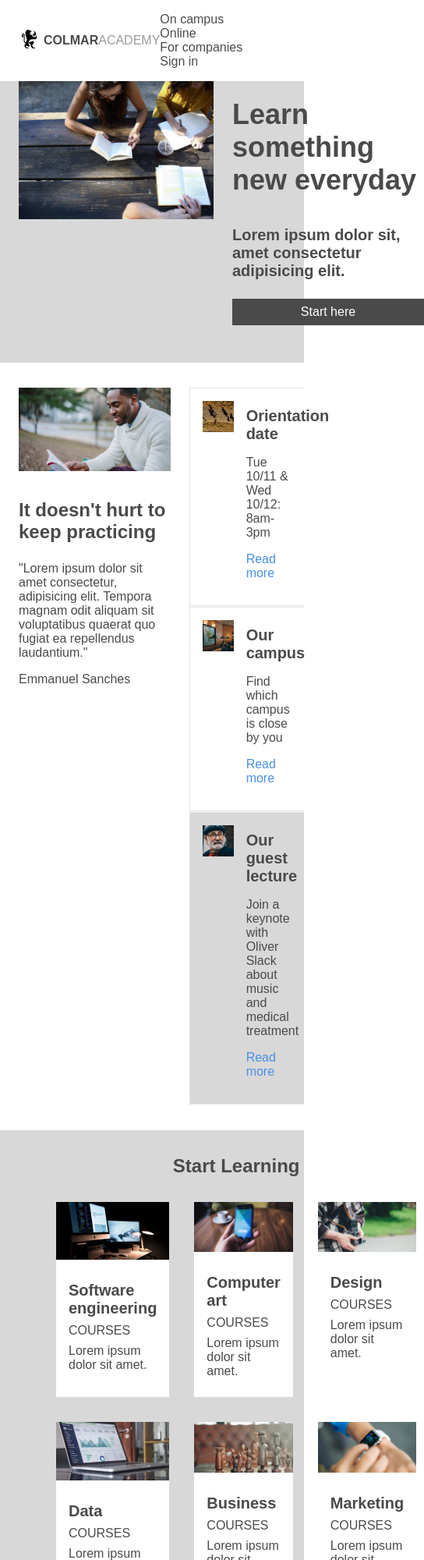
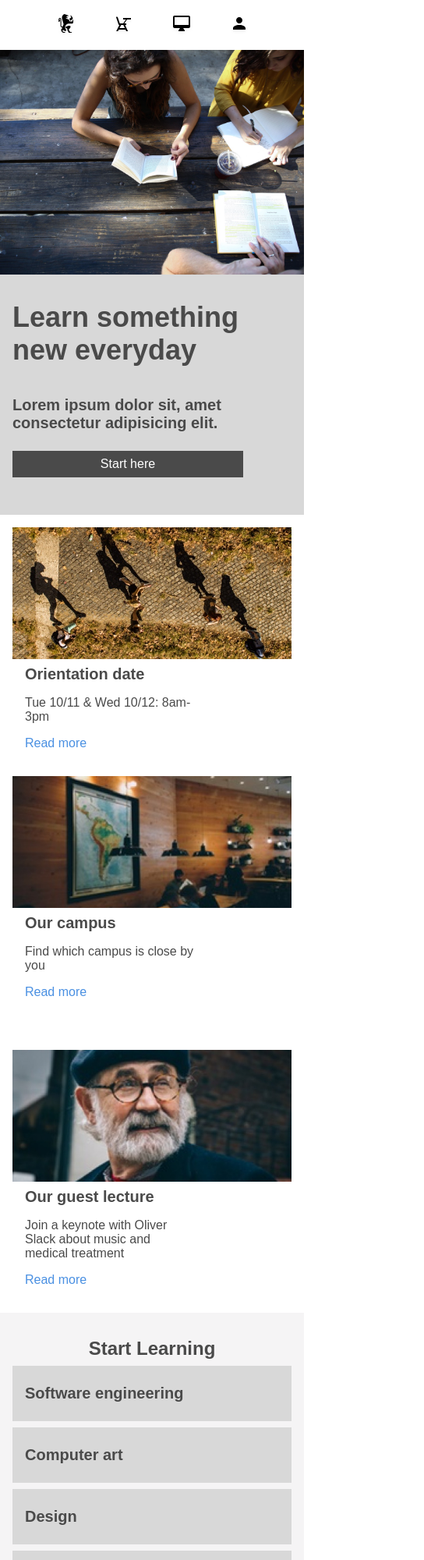
Before and after one commit to atypical-atip/colmar-academy, a plain HTML site: page index.html in a window 390 px wide. Shown: the top 2000 px of the page at 78% size, 544 px wide, since content can reach past the window. Drawn offline with Linux system fonts and the light colour scheme.

Commit message:
mobile version complete

```diff
--- a/index.html
+++ b/index.html
@@ -13,10 +13,13 @@
     <header>
         <div class="logo-container">
             <img src="resources/images/ic-logo.svg" alt="">
-            <span class="colmar">colmar</span>
-            <span class="academy">academy</span>
+            <img src="resources/images/ic-on-campus.svg" alt="" class="mobile">
+            <img src="resources/images/ic-online.svg" alt="" class="mobile">
+            <img src="resources/images/ic-login.svg" alt="" class="mobile">
+            <span class="colmar desktop">colmar</span>
+            <span class="academy desktop">academy</span>
         </div>
-            <nav class="header-navigation">
+            <nav class="header-navigation desktop">
                 <ul>
                     <li class="nav-item"><a href="#">On campus</a></li>
                     <li class="nav-item"><a href="#">Online</a></li>
@@ -40,7 +43,7 @@
         </section>
 
         <section class="information" id="information">
-            <div class="article">
+            <div class="article desktop">
                 <div class="img-container">
                     <img src="resources/images/information-main.jpg" alt="">
                 </div>
@@ -59,7 +62,7 @@
                     <div class="right-item-descr">
                         <h3>Orientation date</h3>
                         <p>Tue 10/11 & Wed 10/12: 8am-3pm</p>
-                        <p><a href="#">Read more</a></p>
+                        <p class="link"><a href="#">Read more</a></p>
                     </div>
                 </div>
                 <div class="right-item">
@@ -70,7 +73,7 @@
                     <div class="right-item-descr">
                         <h3>Our campus</h3>
                         <p>Find which campus is close by you</p>
-                        <p><a href="#">Read more</a></p>
+                        <p class="link"><a href="#">Read more</a></p>
                     </div>
                 </div>
                 <div class="right-item bg-gray">
@@ -81,7 +84,7 @@
                     <div class="right-item-descr">
                         <h3>Our guest lecture</h3>
                         <p>Join a keynote with Oliver Slack about music and medical treatment</p>
-                        <p><a href="#">Read more</a></p>
+                        <p class="link"><a href="#">Read more</a></p>
                     </div>
                 </div>
             </div>
@@ -90,51 +93,51 @@
         <section id="course" class="bg-gray">
             <h2 class="title">Start Learning</h2>
             <div class="course-item">
-                <div class="img-container"><img src="resources/images/course-software.jpg" alt=""></div>
+                <div class="img-container desktop"><img src="resources/images/course-software.jpg" alt=""></div>
                 <div class="item-descr">
                     <h3>Software engineering</h3>
-                    <p class="type">courses</p>
-                    <p>Lorem ipsum dolor sit amet.</p>
+                    <p class="type desktop">courses</p>
+                    <p class="course-item-descr desktop">Lorem ipsum dolor sit amet.</p>
                 </div>
             </div>
             <div class="course-item">
-                <div class="img-container"><img src="resources/images/course-computer-art.jpg" alt=""></div>
+                <div class="img-container desktop"><img src="resources/images/course-computer-art.jpg" alt=""></div>
                 <div class="item-descr">
                     <h3>Computer art</h3>
-                    <p class="type">courses</p>
-                    <p class="course-item-descr">Lorem ipsum dolor sit amet.</p>
+                    <p class="type desktop">courses</p>
+                    <p class="course-item-descr desktop">Lorem ipsum dolor sit amet.</p>
                 </div>
             </div>
             <div class="course-item">
-                <div class="img-container"><img src="resources/images/course-design.jpg" alt=""></div>
+                <div class="img-container desktop"><img src="resources/images/course-design.jpg" alt=""></div>
                 <div class="item-descr">
                     <h3>Design</h3>
-                    <p class="type">courses</p>
-                    <p class="course-item-descr">Lorem ipsum dolor sit amet.</p>
+                    <p class="type desktop">courses</p>
+                    <p class="course-item-descr desktop">Lorem ipsum dolor sit amet.</p>
                 </div>
             </div>
             <div class="course-item">
-                <div class="img-container"><img src="resources/images/course-data.jpg" alt=""></div>
+                <div class="img-container desktop"><img src="resources/images/course-data.jpg" alt=""></div>
                 <div class="item-descr">
                     <h3>Data</h3>
-                    <p class="type">courses</p>
-                    <p class="course-item-descr">Lorem ipsum dolor sit amet.</p>
+                    <p class="type desktop">courses</p>
+                    <p class="course-item-descr desktop">Lorem ipsum dolor sit amet.</p>
                 </div>
             </div>
             <div class="course-item">
-                <div class="img-container"><img src="resources/images/course-business.jpg" alt=""></div>
+                <div class="img-container desktop"><img src="resources/images/course-business.jpg" alt=""></div>
                 <div class="item-descr">
                     <h3>Business</h3>
-                    <p class="type">courses</p>
-                    <p class="course-item-descr">Lorem ipsum dolor sit amet.</p>
+                    <p class="type desktop">courses</p>
+                    <p class="course-item-descr desktop">Lorem ipsum dolor sit amet.</p>
                 </div>
             </div>
             <div class="course-item">
-                <div class="img-container"><img src="resources/images/course-marketing.jpg" alt=""></div>
+                <div class="img-container desktop"><img src="resources/images/course-marketing.jpg" alt=""></div>
                 <div class="item-descr">
                     <h3>Marketing</h3>
-                    <p class="type">courses</p>
-                    <p class="course-item-descr">Lorem ipsum dolor sit amet.</p>
+                    <p class="type desktop">courses</p>
+                    <p class="course-item-descr desktop">Lorem ipsum dolor sit amet.</p>
                 </div>
             </div>
         </section> <!-- course -->
@@ -147,12 +150,12 @@
                     <div class="video-container">
                         <video src="resources/videos/thesis.mp4" mute loop autoplay></video>
                     </div>
-                    <div class="text-container">
+                    <div class="text-container desktop">
                         <h3>Reimagine urban</h3>
                         <p>Lorem ipsum dolor sit amet, consectetur adipisicing elit. Tenetur iure non perferendis saepe dignissimos. Corporis totam impedit quo itaque provident.</p>
                     </div>
                 </div>
-                <div class="right-items-container">
+                <div class="right-items-container desktop">
                     <div class="right-item bg-gray">
                         <div class="img-container"><img src="resources/images/thesis-fisma.jpg" alt=""></div>
                         <div class="right-item-descr">
@@ -172,7 +175,7 @@
         </section>
         <footer>
             <div class="copyright">&copy 2019 Colmar Academy. All rights reserved</div>
-            <div class="terms">
+            <div class="terms desktop">
                 <a href="#">Terms</a>
                 <a href="#">Privacy</a>
             </div>
--- a/resources/css/style.css
+++ b/resources/css/style.css
@@ -1,4 +1,4 @@
-/* Global stles */
+/* Global styles */
 .mobile {
     display: none;
 }
@@ -256,7 +256,7 @@ footer {
     font-size: 0.750rem;
 }
 
-footer .terms {
+.terms {
     display: flex;
     flex: 1;
     justify-content: flex-end;
@@ -270,3 +270,102 @@ footer .terms {
 .terms a:last-child {
     padding-right: 0;
 }
+
+/* Mobile styles */
+@media only screen and (max-width: 768px) {
+    .desktop {
+        display: none;
+    }
+
+    .mobile {
+        display: block;
+    }
+
+    header .logo-container {
+        width: 100%;
+        justify-content: space-evenly;
+    }
+
+    .banner {
+        flex-wrap: wrap;
+        padding: 0 0 32px 0;
+    }
+
+    .banner .img-container {
+        width: 100%;
+        min-width: unset;
+    }
+
+    .banner-text {
+        width: 80%;
+        min-width: unset;
+        max-width: unset;
+        padding-left: 16px;
+    }
+
+    #information {
+        padding: 16px 16px 32px 16px;
+    }
+
+    .right-items-container {
+        width: 100%;
+    }
+
+    .right-item:first-child {
+        padding: 0;
+    }
+
+    .right-item:last-child {
+        padding-bottom: 0;
+    }
+
+    .right-item {
+        flex-direction: column;
+        border: 0;
+        padding: 32px 0;
+    }
+
+    .right-item .img-container {
+        width: 100%;
+    }
+
+    p.link {
+        margin-bottom: 0;
+    }
+
+    .right-item.bg-gray {
+        background-color: #fff;
+    }
+
+    #course {
+        grid-gap: 8px 0;
+        padding: 32px 16px;
+        background-color: #F5F4F5;
+    }
+
+    .course-item {
+        grid-column: span 3;
+        background-color: #d8d8d8;
+    }
+
+    #thesis {
+        padding: 32px 0 24px 0;
+    }
+
+    #thesis h2 {
+        margin-bottom: 16px;
+    }
+
+    .thesis-video {
+        width: 100%;
+        padding: 0;
+    }
+
+    footer {
+        justify-content: flex-start;
+    }
+
+    .copyright {
+        font-size: 1rem;
+    }
+}
```
